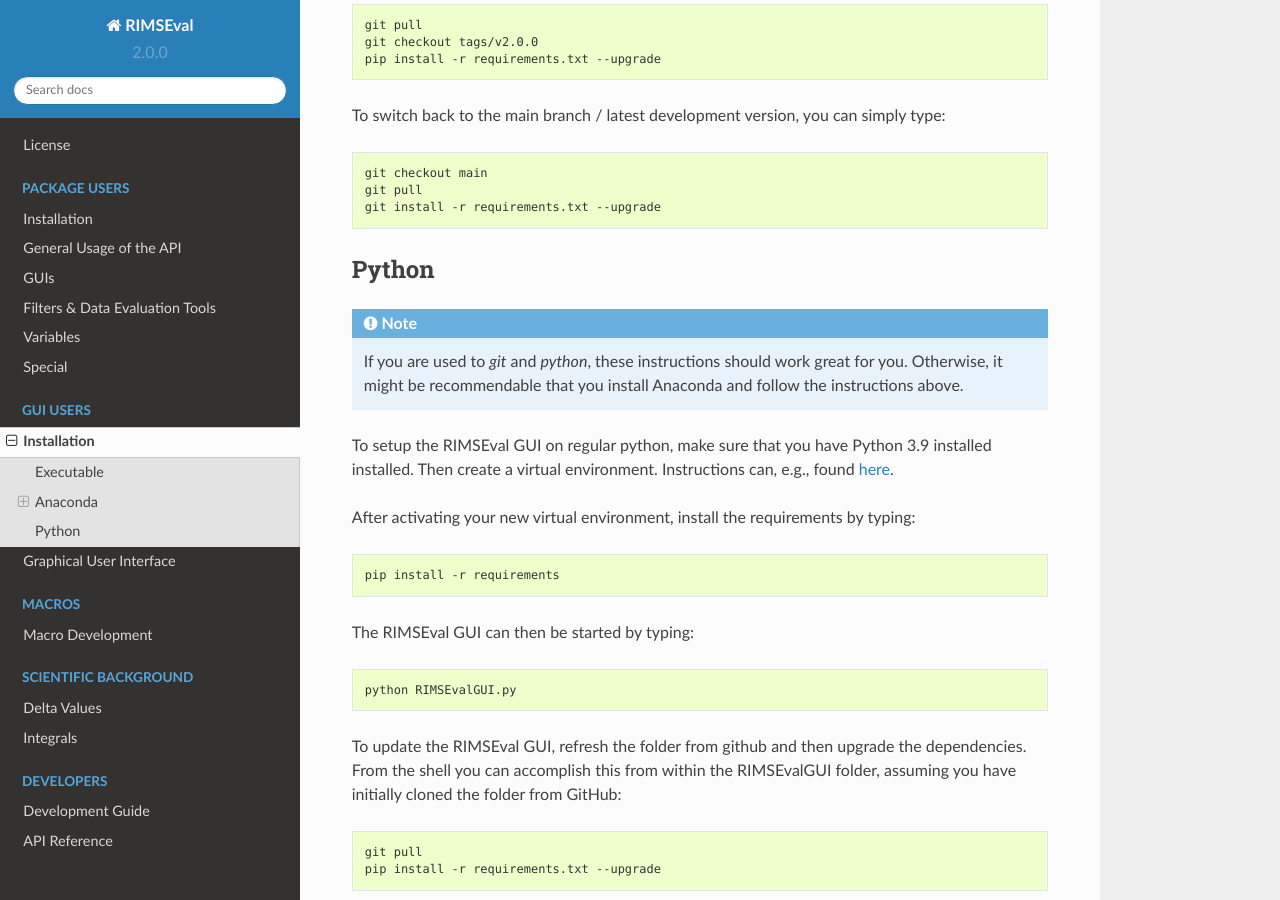
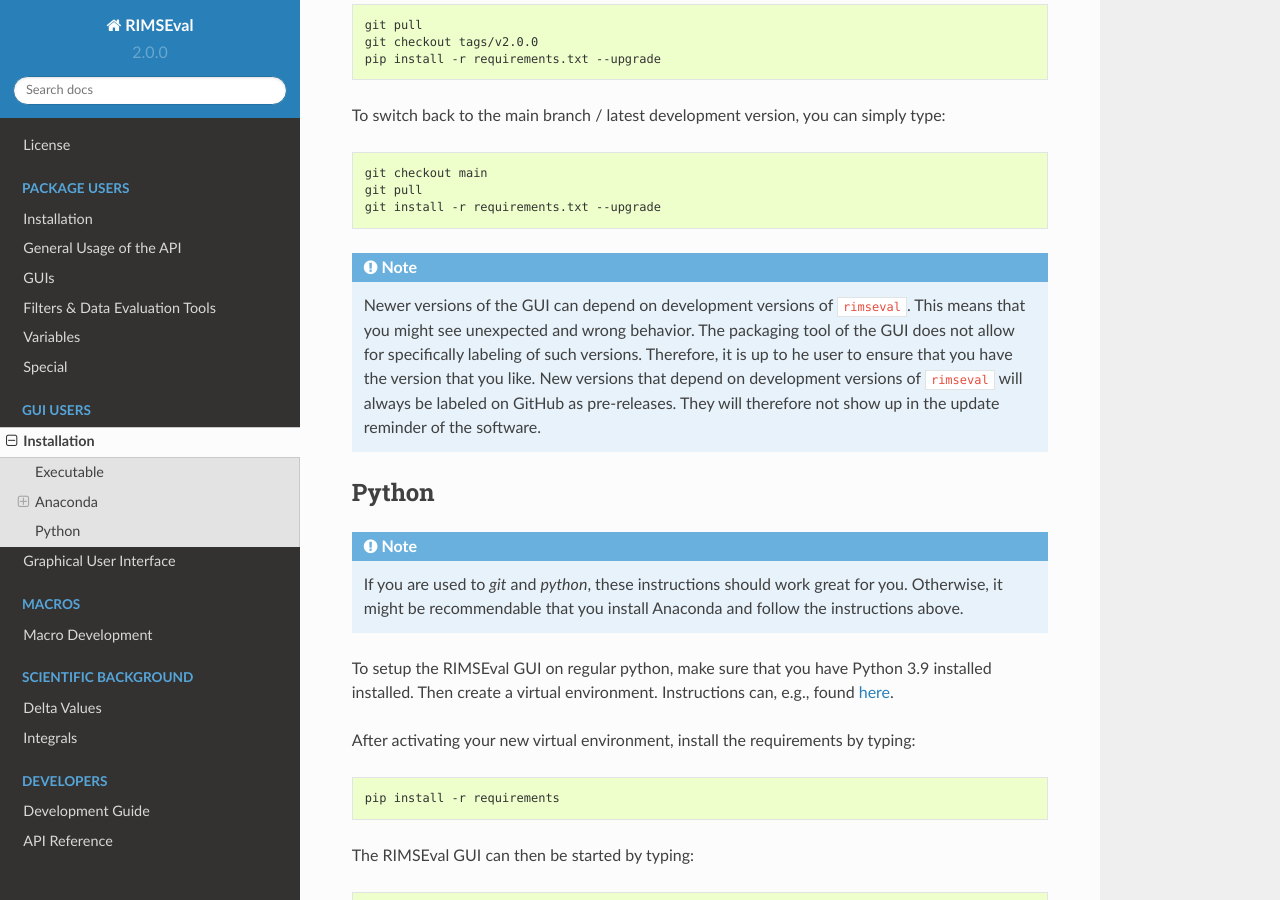
Before and after one commit to RIMS-Code/RIMSEval, a Sphinx documentation site: the page built from docs/gui/install.rst, in a window 1280 px wide and 900 px high, scrolled down 2662 px. Built offline with Sphinx 7.4.7 and the Read the Docs theme 2.0.0, drawn with Linux system fonts in a browser that asks for light colours.

Commit message:
Update docs to add info on stable versions (#49)

```diff
--- a/README.rst
+++ b/README.rst
@@ -40,7 +40,8 @@
 
     pip install rimseval
 
-Add ``--pre`` flag for pre-releases or install the latest version from GitHub.
+If pre-releases are available and you would like to install one,
+add the ``--pre`` flag to above command.
 More information in the
 `documentation <https://rimseval.readthedocs.io/en/latest/>`_.
 
--- a/docs/gui/install.rst
+++ b/docs/gui/install.rst
@@ -164,6 +164,12 @@
     git pull
     git install -r requirements.txt --upgrade
 
+.. note:: Newer versions of the GUI can depend on development versions
+    of ``rimseval``. This means that you might see unexpected and wrong behavior.
+    The packaging tool of the GUI does not allow for specifically labeling of such versions.
+    Therefore, it is up to he user to ensure that you have the version that you like.
+    New versions that depend on development versions of ``rimseval`` will always be labeled
+    on GitHub as pre-releases. They will therefore not show up in the update reminder of the software.
 
 ------
 Python
```
